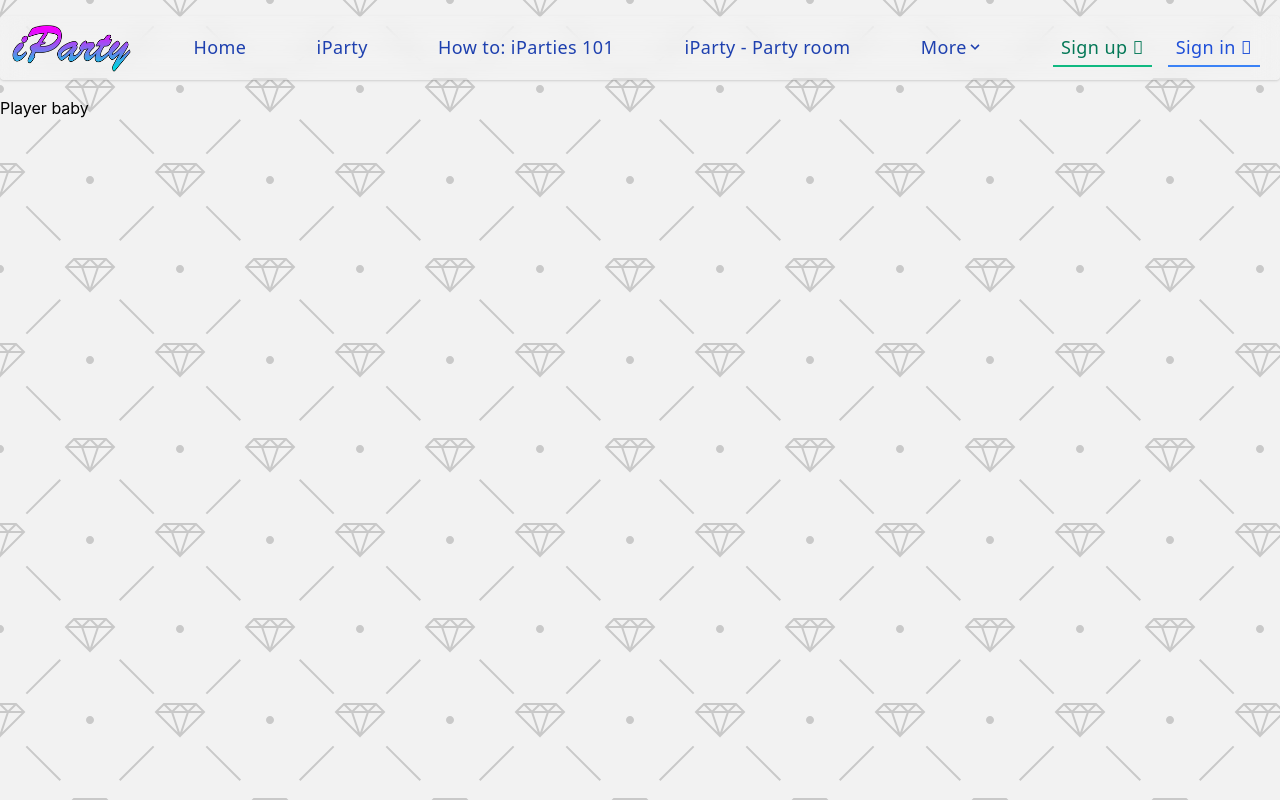
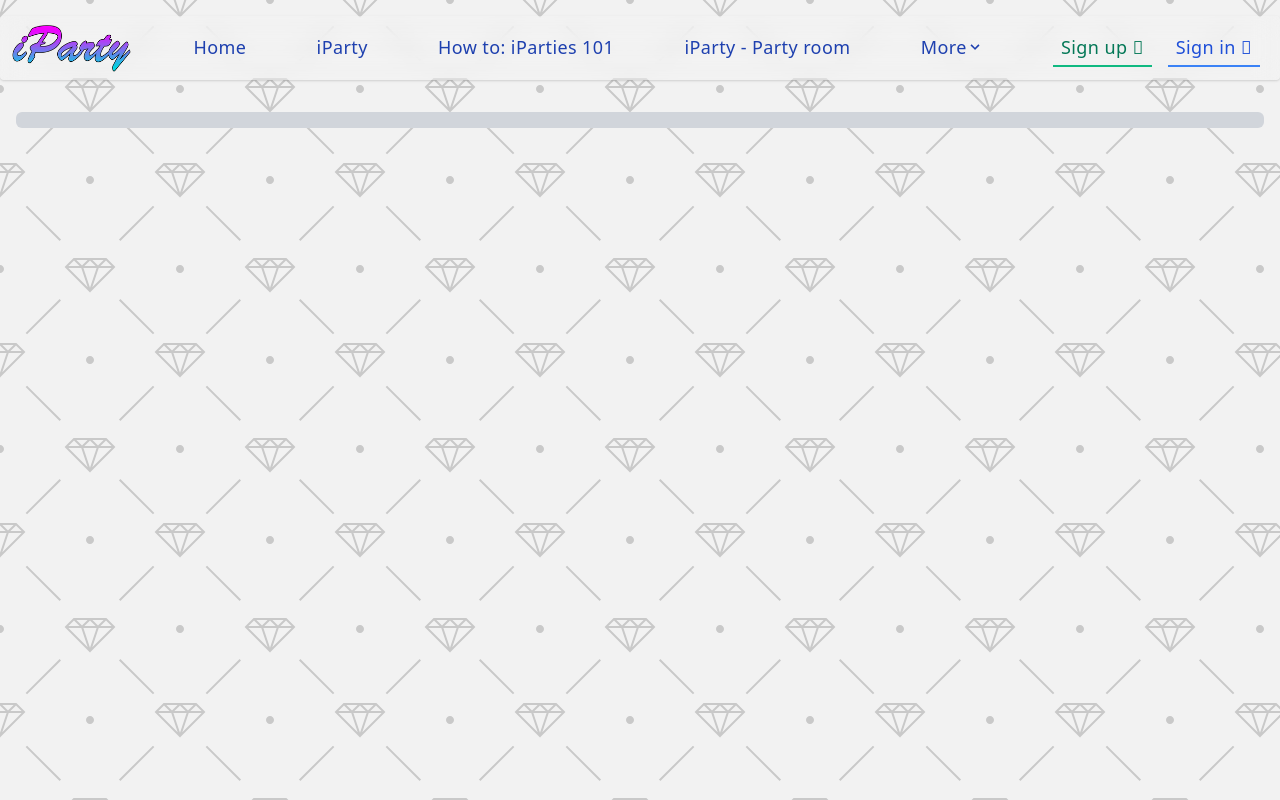
Before and after one commit to marinac-dev/iparty-v2-frontend, a React (Vite) app: page /player in a window 1280 px wide. Built offline with nearby package versions, Linux system fonts and the light colour scheme.

Commit message:
Add ipartyPlayer page

```diff
--- a/src/components/player/IPartyPlayer.tsx
+++ b/src/components/player/IPartyPlayer.tsx
@@ -3,5 +3,14 @@ import React from "react";
 interface Props {}
 
 export const IPartyPlayer: React.FC<Props> = () => {
-  return <div>Player baby</div>;
+  return (
+    <div className="flex flex-col justify-start items-center mx-4 my-2 rounded py-4">
+      {/* Player | Search */}
+      <div className="flex flex-col lg:flex-row bg-gray-300 dark:bg-erie-black-800 rounded-md p-2 w-full justify-center items-center">
+        {/* Recommend & History | Player  */}
+        <div className="flex flex-col lg:flex-row justify-center items-center w-full lg:w-2/3"></div>
+      </div>
+      {/* PlayList */}
+    </div>
+  );
 };
```
